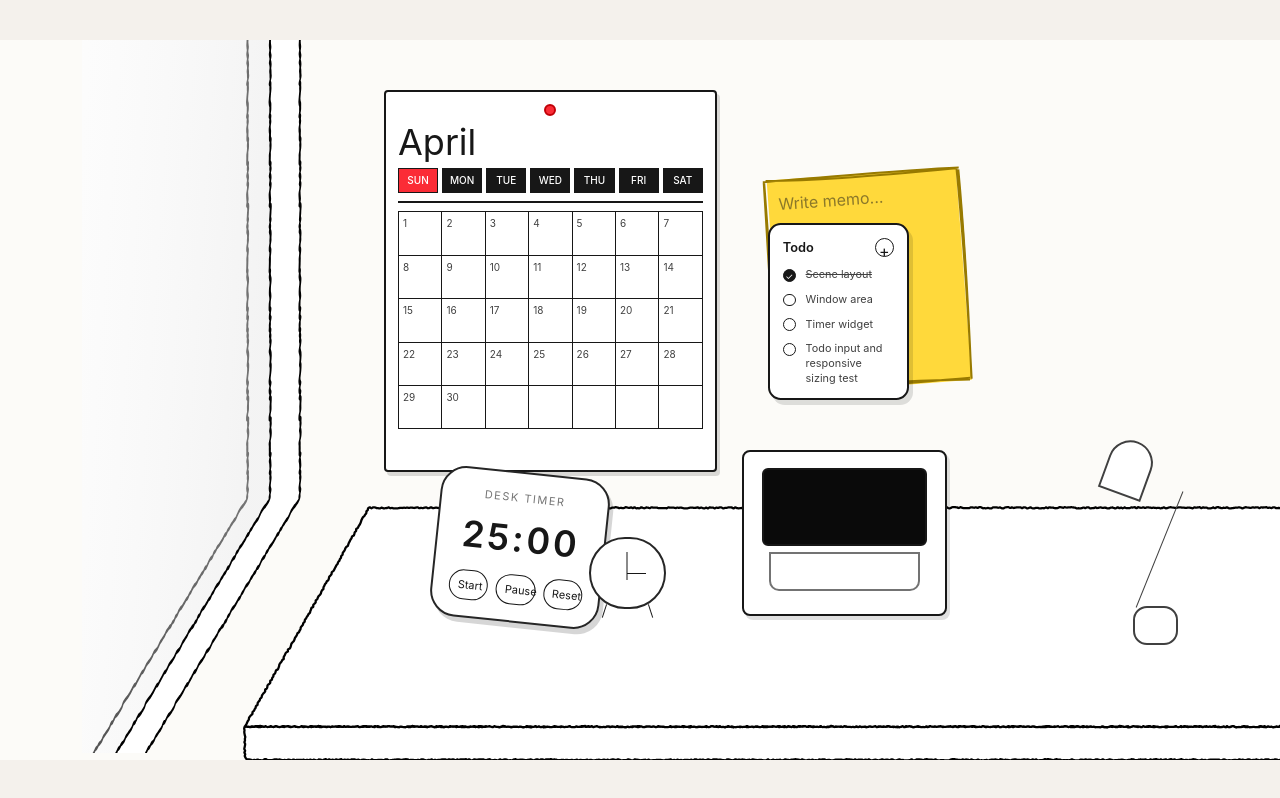
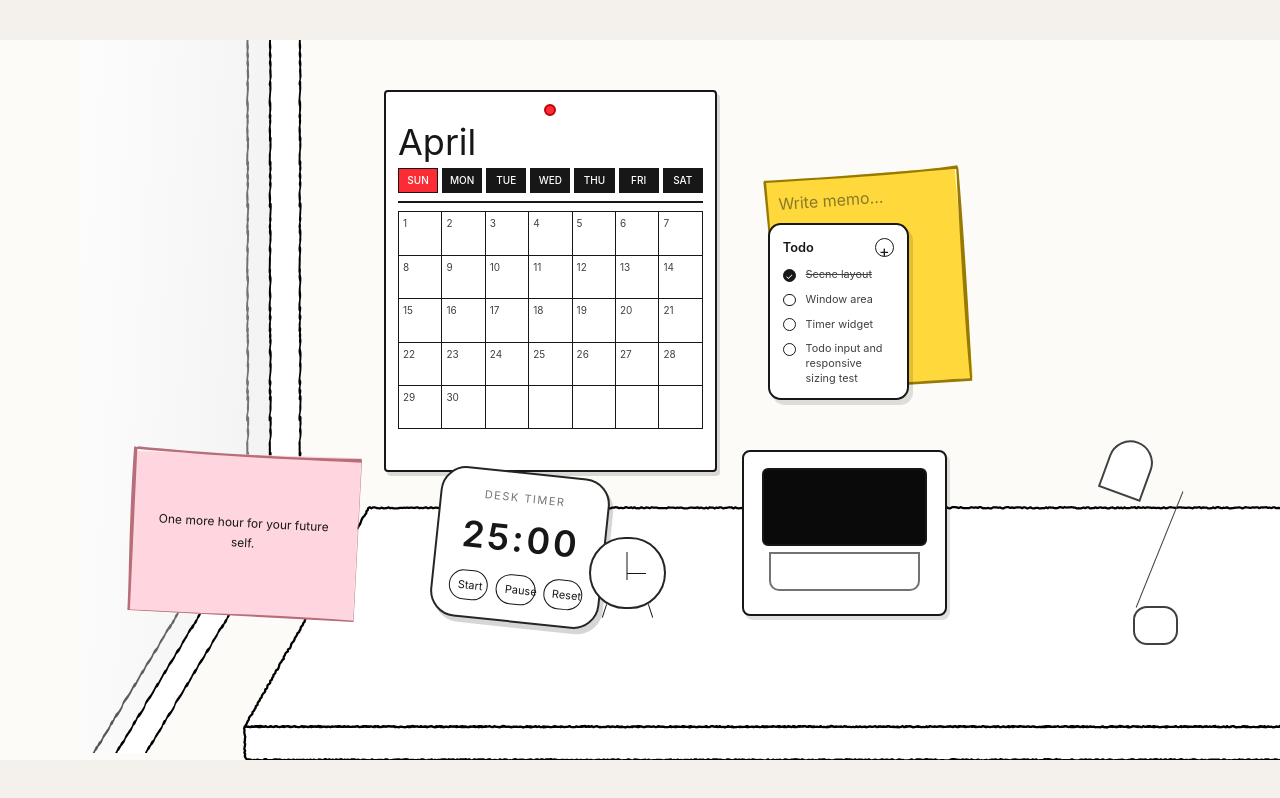
Before and after one commit to pgw2001/supportstudydesk, a React (Vite) app: page / in a window 1280 px wide. Built offline with nearby package versions, Linux system fonts and the light colour scheme.

Commit message:
공부 자극 명언 추가, 일단위로 변경

```diff
--- /dev/null
+++ b/src/components/quotes/Quotes.jsx
@@ -0,0 +1,105 @@
+import { useEffect, useRef, useState } from "react";
+import rough from "roughjs";
+
+function Quotes() {
+  const svgRef = useRef(null);
+  const roughGroupRef = useRef(null);
+
+  // 날짜별 메시지
+  const messages = [
+    "Small progress is still progress.",
+    "Done is better than perfect.",
+    "One more hour for your future self.",
+    "Focus on the process, not the pressure.",
+    "Your consistency creates results.",
+    "Keep showing up every day.",
+    "Start now. Motivation comes later.",
+  ];
+
+  const [message, setMessage] = useState("");
+
+  // 하루마다 다른 메시지 선택
+  useEffect(() => {
+    const today = new Date();
+
+    // 날짜 기반 index 생성
+    const seed =
+      today.getFullYear() +
+      today.getMonth() +
+      today.getDate();
+
+    const index = seed % messages.length;
+
+    setMessage(messages[index]);
+  }, []);
+
+  useEffect(() => {
+    const svg = svgRef.current;
+    const roughGroup = roughGroupRef.current;
+
+    if (!svg || !roughGroup) return;
+
+    roughGroup.innerHTML = "";
+
+    const rc = rough.svg(svg);
+
+    // 배경 메모
+    const note = rc.rectangle(4, 4, 212, 152, {
+      stroke: "#B76E79",
+      strokeWidth: 2,
+      fill: "#FFD6E0",
+      fillStyle: "solid",
+      roughness: 1.2,
+      bowing: 1.5,
+    });
+
+    roughGroup.appendChild(note);
+  }, []);
+
+  return (
+    <section
+      className="
+        relative
+        z-50
+        w-[clamp(150px,18vw,240px)]
+        aspect-[216/156]
+        rotate-[3deg]
+      "
+    >
+      {/*SVG*/}
+      <svg
+        ref={svgRef}
+        viewBox="0 0 216 156"
+        className="absolute inset-0 h-full w-full"
+        xmlns="http://www.w3.org/2000/svg"
+      >
+        <g
+          ref={roughGroupRef}
+          style={{ pointerEvents: "none" }}
+        />
+      </svg>
+
+      {/*메시지*/}
+      <div
+        className="
+          absolute
+          inset-0
+          z-10
+          flex
+          items-center
+          justify-center
+          px-5
+          text-center
+          text-[12px]
+          leading-5
+          text-neutral-900
+          select-none
+        "
+      >
+        <p>{message}</p>
+      </div>
+    </section>
+  );
+}
+
+export default Quotes;
--- a/src/pages/Dashboard.jsx
+++ b/src/pages/Dashboard.jsx
@@ -1,6 +1,7 @@
 import Timer from "../components/timer/Timer";
 import TodoList from "../components/todo/TodoList";
 import Memo from "../components/memo/Memo";
+import Quotes from "../components/quotes/Quotes";
 import deskSvg from "../assets/desk.svg";
 import windowSvg from "../assets/window.svg";
 
@@ -54,6 +55,11 @@ function Dashboard() {
             <Memo />
         </div>
 
+        {/* Quotes */}
+        <div className="absolute left-[10%] bottom-[20%] z-10">
+            <Quotes />
+        </div>
+
         {/* Timer */}
         <div className="absolute bottom-[19%] left-[34%] z-20">
           <Timer />
```
